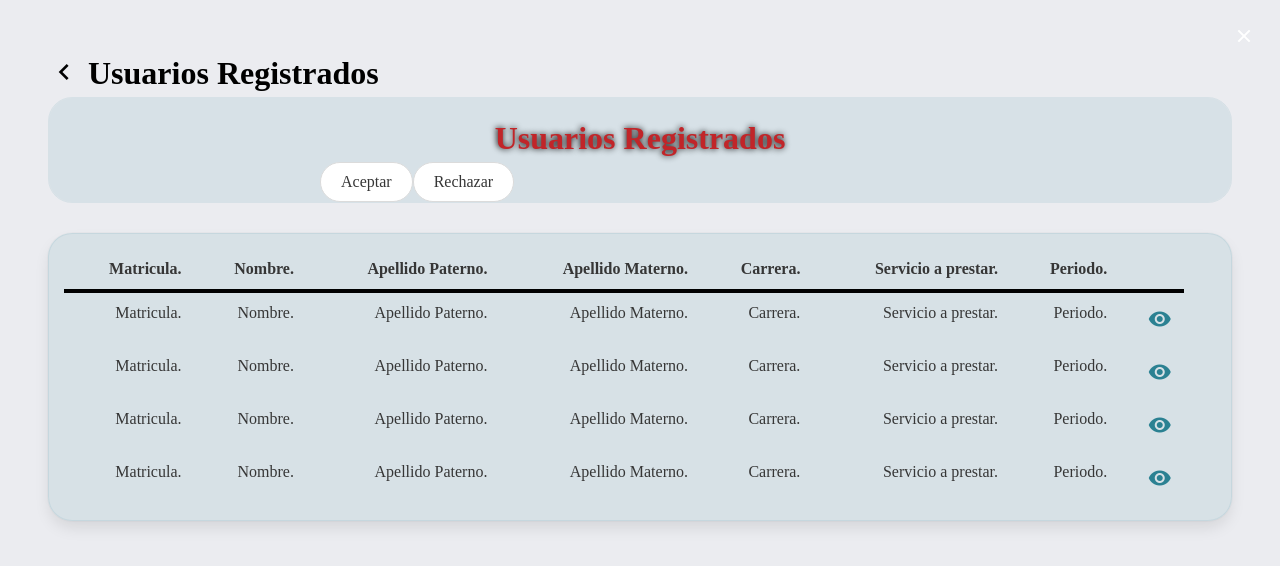
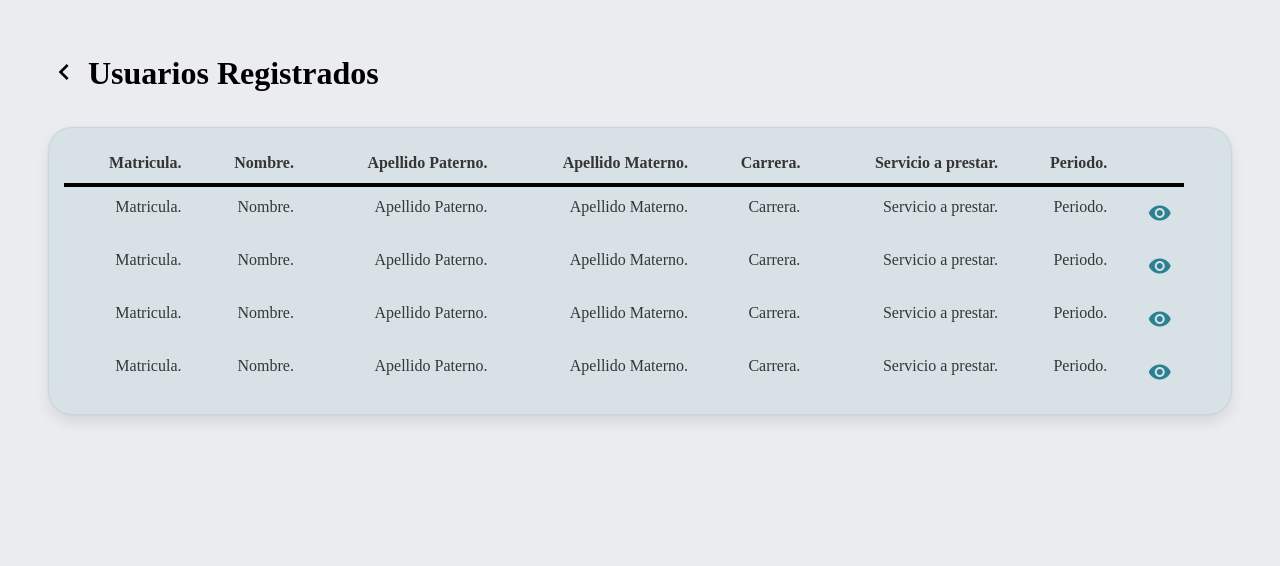
Before and after one commit to sandyCortes/ccai-manager, a React (Create React App) app: page /users in a window 1280 px wide. Shown: the top 566 px of the page. Built offline with nearby package versions, Linux system fonts and the light colour scheme; a web font is replaced by a local one.

Commit message:
styele for modal of the view Users

```diff
--- a/src/components/ui/Modal/ModalComponent.js
+++ b/src/components/ui/Modal/ModalComponent.js
@@ -1,20 +1,57 @@
 import React from 'react';
 
 export const ModalComponent = (props) => {
-    const { children, classExtra, backgroundColor, title, isActive} = props
+    const { children, classExtra, title, isActive} = props
     return(
-        <div className={`modal is-active ${classExtra}`} >
-            { children }
-            <div className="modal-background" style={{ backgroundColor: backgroundColor }}> </div>
-            <div className="modal-content">
+        <div className={`modal ${isActive ? 'is-active':''} ${classExtra}`} >
+            {children}
+            <div className={`modal-background ${classExtra}`} >{children}</div>
 
-                <p className="title-sucessfull">{title} </p>
+            <div className="modal-card">
+                <header className="modal-card-head" >
+                    <p className="modal-card-title title-sucessfull">{title}</p>
+                    <button className="delete" aria-label="close" > </button>
 
-                <button className = "button is-rounded">Aceptar</button>
-                <button className = "button is-rounded">Rechazar</button>
+                </header>
+
+                <section className="modal-card-body" >
+                    <p>Nombre:</p>
+                    <p>Matricula:</p>
+                    <p>Calificación:</p>
+                    <p>Carrera:</p>
+                    <p>Periodo:</p>
+                </section>
+
+                <footer className="modal-card-foot">
+                    <button
+                        className="button is-rounded is-medium is-success"
+
+                    >
+                        Aceptar
+                    </button>
+                    <button className="button is-rounded is-medium is-danger">Rechazar</button>
+                </footer>
+
             </div>
-            <button class="modal-close is-large" aria-label="close"></button>
-
         </div>
     )
 }
+
+/* modal card
+
+onClick={`${isActive ? 'is-close':""}`}
+
+*/
+
+/* modalOld
+<div className={`modal is-active ${classExtra}`} >
+    { children }
+    <div className="modal-background" style={{ backgroundColor: backgroundColor }}> </div>
+    <div className="modal-content">
+        <p className="title-sucessfull">{title} </p>
+        <button className = "button is-rounded">Aceptar</button>
+        <button className = "button is-rounded">Rechazar</button>
+    </div>
+    <button class="modal-close is-large" aria-label="close"></button>
+</div>
+*/
--- a/src/style/Modals/modals.css
+++ b/src/style/Modals/modals.css
@@ -1,7 +1,14 @@
 .modal-users{
     text-align: left;
     font-family: 'Poppins';
-    position: relative;
+    position: absolute;
     border-radius: 1.5rem;
     border: 1px solid rgb(43, 129, 146, 0.1);
   }
+.modal-background.modal-users {
+    background-color: rgba(26, 83, 94, 0.8);
+}
+
+.modal-card-head.modal-users {
+    background-color: rgb(43, 129, 146, 0.3);
+}
--- a/src/views/Users.js
+++ b/src/views/Users.js
@@ -5,15 +5,16 @@ import { CardComponent } from './../components/ui/Cards/CardComponent'
 import { ModalComponent } from './../components/ui/Modal/ModalComponent';
 
 const Users = () => {
-    const [showModal, setShowModal] = useState( true);
+    const [showModal, setShowModal] = useState(null);
     return (
         <div className='section'>
+
             <HeaderComponent title='Usuarios Registrados'/>
-            {showModal ? <ModalComponent
-                classExtra = "modal-users"
-                backgroundColor="rgb(43, 129, 146, 0.1)"
-                title = "Usuarios Registrados">
-            </ModalComponent> : <></>}
+
+            { showModal ?
+                <ModalComponent classExtra = "modal-users" title = "Información de usuario" isActive = "false" >
+                </ModalComponent> : <></>
+            }
             <CardComponent classExtra="opacity-card card-users">
 
                 <table className="table table-users is-fullwidth is-striped">
@@ -38,7 +39,7 @@ const Users = () => {
                             <td title="Carrera">Carrera.</td>
                             <td title="Servicio a prestar">Servicio a prestar.</td>
                             <td title="Periodo">Periodo.</td>
-                            <td><i className='mdi mdi-eye icon-blue'></i></td>
+                            <td><i className='mdi mdi-eye icon-blue' onClick={()=>setShowModal(!showModal)}></i></td>
                             <td></td>
                         </tr>
                     </tbody>
@@ -51,9 +52,7 @@ const Users = () => {
                             <td title="Carrera">Carrera.</td>
                             <td title="Servicio a prestar">Servicio a prestar.</td>
                             <td title="Periodo">Periodo.</td>
-                            <td>
-                                <i className='mdi mdi-eye icon-blue' onClick={()=>setShowModal(!showModal)}></i>
-                            </td>
+                            <td><i className='mdi mdi-eye icon-blue' onClick={()=>setShowModal(!showModal)}></i></td>
                             <td></td>
                         </tr>
                     </tbody>
@@ -66,7 +65,7 @@ const Users = () => {
                             <td title="Carrera">Carrera.</td>
                             <td title="Servicio a prestar">Servicio a prestar.</td>
                             <td title="Periodo">Periodo.</td>
-                            <td><i className='mdi mdi-eye icon-blue'></i></td>
+                            <td><i className='mdi mdi-eye icon-blue' onClick={()=>setShowModal(!showModal)}></i></td>
                             <td></td>
                         </tr>
                     </tbody>
@@ -80,7 +79,7 @@ const Users = () => {
                             <td title="Carrera">Carrera.</td>
                             <td title="Servicio a prestar">Servicio a prestar.</td>
                             <td title="Periodo">Periodo.</td>
-                            <td><i className='mdi mdi-eye icon-blue'></i></td>
+                            <td><i className='mdi mdi-eye icon-blue' onClick={()=>setShowModal(!showModal)}></i></td>
                             <td></td>
                         </tr>
                     </tbody>
```
